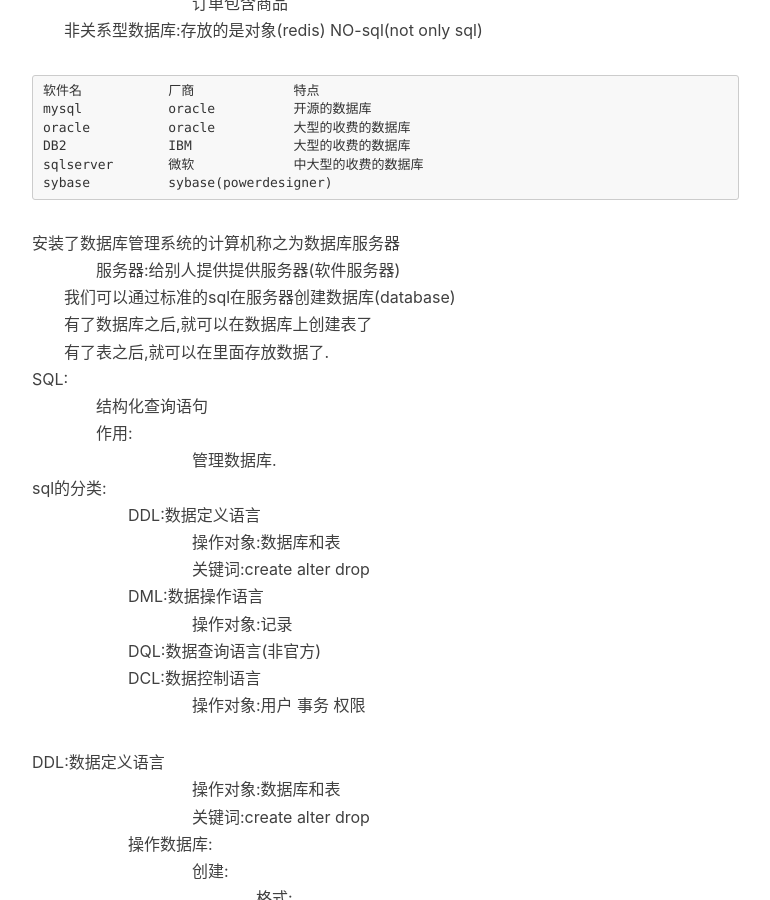
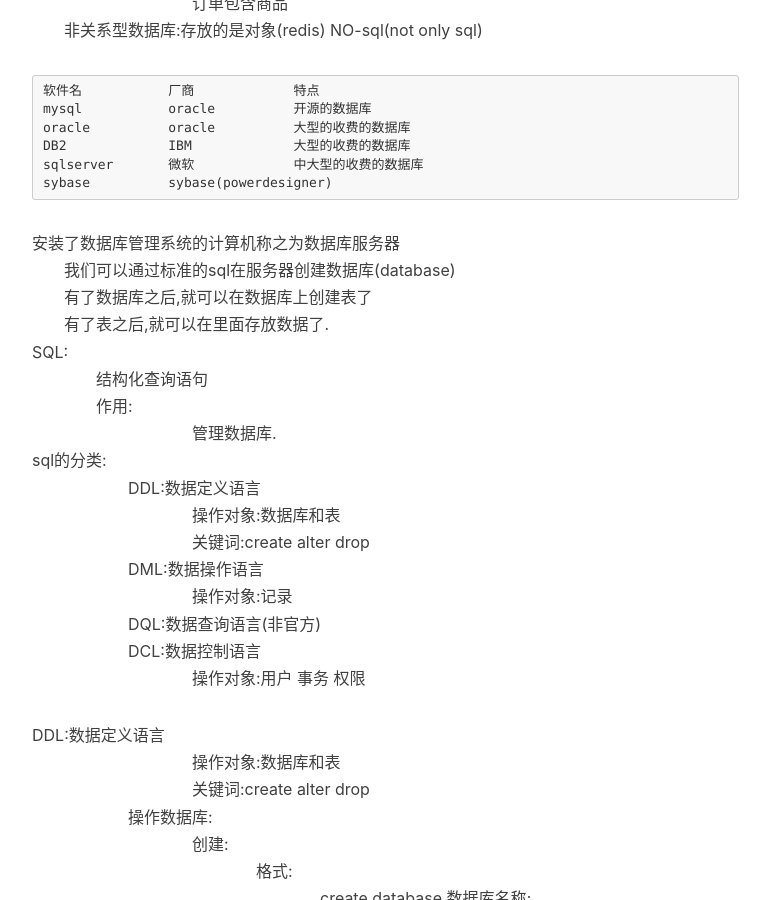
Before and after one commit to ARTAvrilLavigne/ARTAvrilLavigne.github.io, a Jekyll site: the page built from _posts/2017-11-28-mysql.markdown, in a window 1280 px wide and 900 px high, scrolled down 1086 px. Shown: the whole window, without its empty margins (233-1003 px from the left). Built offline with Jekyll 4.4.1, drawn with Linux system fonts in a browser that asks for light colours; nearby versions of some CDN libraries; comment, search, counter and statistics services are not loaded.

Commit message:
Update 2017-11-28-mysql.markdown

```diff
--- a/_posts/2017-11-28-mysql.markdown
+++ b/_posts/2017-11-28-mysql.markdown
@@ -22,7 +22,7 @@
 　　关系型数据库:<br>
 　　　　存放实体与实体之间的关系的数据库(就是二维表)<br>
 　　　　　　实体:<br>
-　　　　　　　　　　用户 	订单	商品<br>
+　　　　　　　　　　用户　　订单　　商品<br>
 　　　　　　关系:<br>
 　　　　　　　　　　用户拥有订单<br>
 　　　　　　　　　　订单包含商品<br>
@@ -36,7 +36,6 @@
 	sybase		sybase(powerdesigner)
 
 安装了数据库管理系统的计算机称之为数据库服务器<br>
-　　　　服务器:给别人提供提供服务器(软件服务器)<br>
 　　我们可以通过标准的sql在服务器创建数据库(database)<br>
 　　有了数据库之后,就可以在数据库上创建表了<br>
 　　有了表之后,就可以在里面存放数据了.<br>
```
